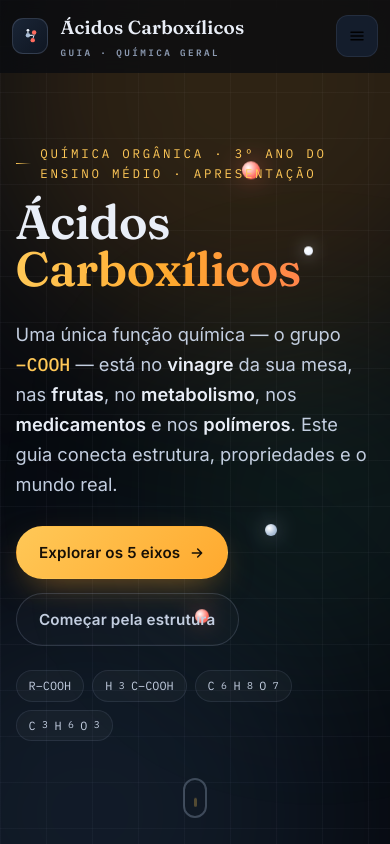
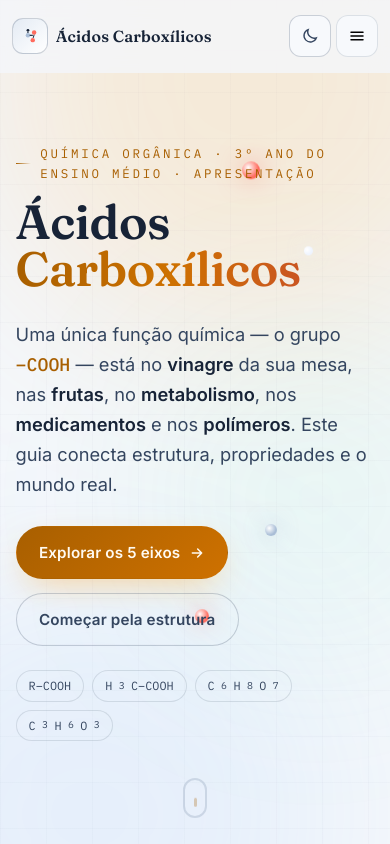
Before and after one commit to VitorAndreSilva/carboxilicos-site, a Vue app: page / in a window 390 px wide. Shown: the top 844 px of the page. Built offline with nearby package versions, Linux system fonts and the light colour scheme.

Commit message:
feat: adicionar tema claro e escuro global

```diff
--- a/index.html
+++ b/index.html
@@ -6,6 +6,21 @@
     <meta name="viewport" content="width=device-width, initial-scale=1.0" />
     <meta name="description" content="Guia interativo sobre ácidos carboxílicos: estrutura, propriedades, história, aplicações e impacto social — Química Geral, 3º ano do Ensino Médio." />
     <meta name="theme-color" content="#070a10" />
+    <script>
+      (() => {
+        try {
+          const saved = localStorage.getItem('carboxylic-theme')
+          const theme = saved === 'light' || saved === 'dark'
+            ? saved
+            : matchMedia('(prefers-color-scheme: dark)').matches ? 'dark' : 'light'
+          document.documentElement.dataset.theme = theme
+          document.documentElement.style.colorScheme = theme
+          document.querySelector('meta[name="theme-color"]').content = theme === 'dark' ? '#070a10' : '#f4f7fb'
+        } catch (_) {
+          document.documentElement.dataset.theme = 'dark'
+        }
+      })()
+    </script>
     <title>Ácidos Carboxílicos · Guia Interativo de Química</title>
     <link rel="preconnect" href="https://fonts.googleapis.com" />
     <link rel="preconnect" href="https://fonts.gstatic.com" crossorigin />
--- a/src/components/SiteHeader.vue
+++ b/src/components/SiteHeader.vue
@@ -1,10 +1,12 @@
 <script setup>
 import { ref, onMounted, onBeforeUnmount } from 'vue'
 import { useRoute } from 'vue-router'
+import { useTheme } from '../composables/useTheme'
 
 const route = useRoute()
 const scrolled = ref(false)
 const open = ref(false)
+const { theme, toggleTheme } = useTheme()
 
 function onScroll() {
   scrolled.value = window.scrollY > 24
@@ -40,13 +42,13 @@ const links = [
         <span class="brand-mark" aria-hidden="true">
           <svg width="22" height="22" viewBox="0 0 32 32" fill="none">
             <circle cx="13" cy="15" r="3.2" fill="#a9bdd6" />
-            <path d="M15.5 15h4.6" stroke="#e9eef7" stroke-width="1.7" />
+            <path d="M15.5 15h4.6" stroke="currentColor" stroke-width="1.7" />
             <circle cx="22" cy="11" r="3.2" fill="#ff6b5e" />
-            <path d="M22 14.2 20.6 18.8" stroke="#e9eef7" stroke-width="1.4" />
+            <path d="M22 14.2 20.6 18.8" stroke="currentColor" stroke-width="1.4" />
             <circle cx="20" cy="22" r="3.2" fill="#ff6b5e" />
-            <path d="M22 22h.01" stroke="#e9eef7" stroke-width="1.7" />
-            <path d="M13 11.8v-2" stroke="#e9eef7" stroke-width="1.7" />
-            <circle cx="13" cy="7.8" r="2" fill="#e9eef7" />
+            <path d="M22 22h.01" stroke="currentColor" stroke-width="1.7" />
+            <path d="M13 11.8v-2" stroke="currentColor" stroke-width="1.7" />
+            <circle cx="13" cy="7.8" r="2" fill="currentColor" />
           </svg>
         </span>
         <span>
@@ -68,14 +70,31 @@ const links = [
         </RouterLink>
       </nav>
 
-      <button class="nav-toggle" :aria-expanded="open" aria-label="Abrir menu" @click="open = !open">
+      <div class="header-actions">
+        <button
+          type="button"
+          class="theme-toggle"
+          :aria-label="theme === 'dark' ? 'Ativar modo claro' : 'Ativar modo escuro'"
+          :title="theme === 'dark' ? 'Ativar modo claro' : 'Ativar modo escuro'"
+          @click="toggleTheme"
+        >
+          <svg v-if="theme === 'dark'" width="18" height="18" viewBox="0 0 24 24" fill="none" stroke="currentColor" stroke-width="1.8" stroke-linecap="round">
+            <circle cx="12" cy="12" r="4" /><path d="M12 2v2M12 20v2M4.93 4.93l1.42 1.42M17.65 17.65l1.42 1.42M2 12h2M20 12h2M4.93 19.07l1.42-1.42M17.65 6.35l1.42-1.42" />
+          </svg>
+          <svg v-else width="18" height="18" viewBox="0 0 24 24" fill="none" stroke="currentColor" stroke-width="1.8" stroke-linecap="round">
+            <path d="M20.5 14.4A8.5 8.5 0 0 1 9.6 3.5 8.5 8.5 0 1 0 20.5 14.4Z" />
+          </svg>
+        </button>
+
+        <button class="nav-toggle" :aria-expanded="open" aria-label="Abrir menu" @click="open = !open">
         <svg v-if="!open" width="18" height="18" viewBox="0 0 24 24" fill="none" stroke="currentColor" stroke-width="2" stroke-linecap="round">
           <path d="M4 7h16M4 12h16M4 17h16" />
         </svg>
         <svg v-else width="18" height="18" viewBox="0 0 24 24" fill="none" stroke="currentColor" stroke-width="2" stroke-linecap="round">
           <path d="M5 5l14 14M19 5L5 19" />
         </svg>
-      </button>
+        </button>
+      </div>
     </div>
   </header>
 </template>
--- /dev/null
+++ b/src/composables/useTheme.js
@@ -0,0 +1,43 @@
+import { readonly, ref } from 'vue'
+
+const STORAGE_KEY = 'carboxylic-theme'
+const theme = ref('dark')
+let initialized = false
+let systemPreference = null
+
+function resolveInitialTheme() {
+  const saved = localStorage.getItem(STORAGE_KEY)
+  if (saved === 'light' || saved === 'dark') return saved
+  return window.matchMedia('(prefers-color-scheme: dark)').matches ? 'dark' : 'light'
+}
+
+function applyTheme(value) {
+  theme.value = value
+  document.documentElement.dataset.theme = value
+  document.documentElement.style.colorScheme = value
+  document.querySelector('meta[name="theme-color"]')?.setAttribute(
+    'content',
+    value === 'dark' ? '#070a10' : '#f4f7fb',
+  )
+}
+
+export function initializeTheme() {
+  if (initialized) return
+  initialized = true
+  applyTheme(resolveInitialTheme())
+  systemPreference = window.matchMedia('(prefers-color-scheme: dark)')
+  systemPreference.addEventListener('change', (event) => {
+    if (localStorage.getItem(STORAGE_KEY)) return
+    applyTheme(event.matches ? 'dark' : 'light')
+  })
+}
+
+export function useTheme() {
+  function toggleTheme() {
+    const nextTheme = theme.value === 'dark' ? 'light' : 'dark'
+    localStorage.setItem(STORAGE_KEY, nextTheme)
+    applyTheme(nextTheme)
+  }
+
+  return { theme: readonly(theme), toggleTheme, initializeTheme }
+}
--- a/src/main.js
+++ b/src/main.js
@@ -1,6 +1,8 @@
 import { createApp } from 'vue'
 import App from './App.vue'
 import router from './router'
+import { initializeTheme } from './composables/useTheme'
 import './styles/main.css'
 
+initializeTheme()
 createApp(App).use(router).mount('#app')
--- a/src/styles/main.css
+++ b/src/styles/main.css
@@ -21,6 +21,12 @@
   --mint: #6cf2b0;
   --blue: #6fb2ff;
   --carbon: #a9bdd6;
+  --header-bg: rgba(7, 10, 16, 0.72);
+  --header-bg-strong: rgba(7, 10, 16, 0.9);
+  --control-bg: rgba(7, 10, 16, 0.84);
+  --control-bg-soft: rgba(7, 10, 16, 0.58);
+  --on-accent: #171006;
+  --hover-bg: rgba(255, 255, 255, 0.04);
 
   --font-display: 'Fraunces', Georgia, 'Times New Roman', serif;
   --font-body: 'Inter', system-ui, -apple-system, sans-serif;
@@ -33,6 +39,35 @@
   --ease-out: cubic-bezier(0.22, 1, 0.36, 1);
   --shadow: 0 24px 60px -28px rgba(0, 0, 0, 0.85);
   --shadow-sm: 0 10px 30px -18px rgba(0, 0, 0, 0.7);
+}
+
+:root[data-theme='light'] {
+  --bg: #f4f7fb;
+  --bg-2: #eaf0f7;
+  --surface: #ffffff;
+  --surface-2: #f7f9fc;
+  --surface-3: #e4ebf4;
+  --line: rgba(36, 55, 82, 0.13);
+  --line-strong: rgba(36, 55, 82, 0.22);
+  --text: #172337;
+  --text-soft: #34455f;
+  --muted: #607089;
+  --muted-2: #75839a;
+  --amber: #a85f00;
+  --amber-2: #ce7100;
+  --amber-glow: rgba(168, 95, 0, 0.12);
+  --red: #c74238;
+  --mint: #087a4c;
+  --blue: #286fac;
+  --carbon: #657b94;
+  --header-bg: rgba(244, 247, 251, 0.78);
+  --header-bg-strong: rgba(244, 247, 251, 0.94);
+  --control-bg: rgba(255, 255, 255, 0.9);
+  --control-bg-soft: rgba(255, 255, 255, 0.72);
+  --on-accent: #fffaf0;
+  --hover-bg: rgba(36, 55, 82, 0.07);
+  --shadow: 0 24px 60px -30px rgba(31, 49, 76, 0.28);
+  --shadow-sm: 0 10px 30px -18px rgba(31, 49, 76, 0.24);
 }
 
 * {
@@ -52,6 +87,7 @@ body {
   line-height: 1.65;
   -webkit-font-smoothing: antialiased;
   text-rendering: optimizeLegibility;
+  transition: background-color 0.25s ease, color 0.25s ease;
 }
 
 ::selection {
@@ -200,7 +236,7 @@ strong {
 
 .btn-primary {
   background: linear-gradient(135deg, var(--amber), var(--amber-2));
-  color: #171006;
+  color: var(--on-accent);
   box-shadow: 0 12px 34px -12px rgba(255, 168, 46, 0.55);
 }
 
@@ -571,14 +607,14 @@ table.tbl {
   inset: 0 0 auto 0;
   z-index: 60;
   backdrop-filter: blur(14px);
-  background: rgba(7, 10, 16, 0.72);
+  background: var(--header-bg);
   border-bottom: 1px solid transparent;
   transition: border-color 0.3s ease, background 0.3s ease, box-shadow 0.3s ease;
 }
 
 .site-header.is-scrolled {
   border-bottom-color: var(--line);
-  background: rgba(7, 10, 16, 0.88);
+  background: var(--header-bg-strong);
   box-shadow: 0 12px 40px -20px rgba(0, 0, 0, 0.7);
 }
 
@@ -640,7 +676,7 @@ table.tbl {
 
 .nav-link:hover {
   color: var(--text);
-  background: rgba(255, 255, 255, 0.04);
+  background: var(--hover-bg);
 }
 
 .nav-link.router-link-active {
@@ -657,7 +693,35 @@ table.tbl {
   display: none;
 }
 
-@media (max-width: 940px) {
+.header-actions {
+  display: flex;
+  align-items: center;
+  gap: 0.55rem;
+}
+
+.theme-toggle {
+  display: grid;
+  place-items: center;
+  width: 42px;
+  height: 42px;
+  flex: 0 0 42px;
+  border: 1px solid var(--line-strong);
+  border-radius: 12px;
+  background: var(--surface-2);
+  color: var(--text-soft);
+  cursor: pointer;
+  transition: border-color 0.2s ease, color 0.2s ease, background 0.2s ease, transform 0.2s ease;
+}
+
+.theme-toggle:hover,
+.theme-toggle:focus-visible {
+  border-color: var(--amber);
+  color: var(--amber);
+  outline: none;
+  transform: translateY(-1px);
+}
+
+@media (max-width: 1050px) {
   .nav-toggle {
     display: grid;
     place-items: center;
@@ -678,7 +742,7 @@ table.tbl {
     align-items: stretch;
     gap: 0.2rem;
     padding: 1rem 4vw 1.4rem;
-    background: rgba(10, 15, 24, 0.97);
+    background: var(--header-bg-strong);
     backdrop-filter: blur(18px);
     border-bottom: 1px solid var(--line);
     opacity: 0;
@@ -696,6 +760,32 @@ table.tbl {
   .nav-link {
     padding: 0.85rem 0.9rem;
     font-size: 1rem;
+  }
+}
+
+@media (max-width: 420px) {
+  .header-inner {
+    gap: 0.45rem;
+  }
+
+  .brand {
+    gap: 0.5rem;
+    font-size: 1rem;
+  }
+
+  .brand small {
+    display: none;
+  }
+
+  .header-actions {
+    gap: 0.35rem;
+  }
+}
+
+@media (prefers-reduced-motion: reduce) {
+  body,
+  .theme-toggle {
+    transition: none;
   }
 }
 
--- a/src/views/SociedadeView.vue
+++ b/src/views/SociedadeView.vue
@@ -137,7 +137,7 @@ const mercado = [
                 <circle cx="50" cy="50" r="40" fill="none" stroke="#6cf2b0" stroke-width="16" stroke-dasharray="40.2 251.3" stroke-dashoffset="-186" />
                 <circle cx="50" cy="50" r="40" fill="none" stroke="#8b99b0" stroke-width="16" stroke-dasharray="25.1 251.3" stroke-dashoffset="-226.2" />
               </g>
-              <text x="50" y="54" text-anchor="middle" font-size="13" font-family="'IBM Plex Mono', monospace" font-weight="600" fill="#e9eef7">55%</text>
+              <text x="50" y="54" text-anchor="middle" font-size="13" font-family="'IBM Plex Mono', monospace" font-weight="600" fill="var(--text)">55%</text>
               <text x="50" y="66" text-anchor="middle" font-size="7" font-family="'IBM Plex Mono', monospace" fill="#8b99b0">CHINA</text>
             </svg>
             <ul class="clean legend">
```
